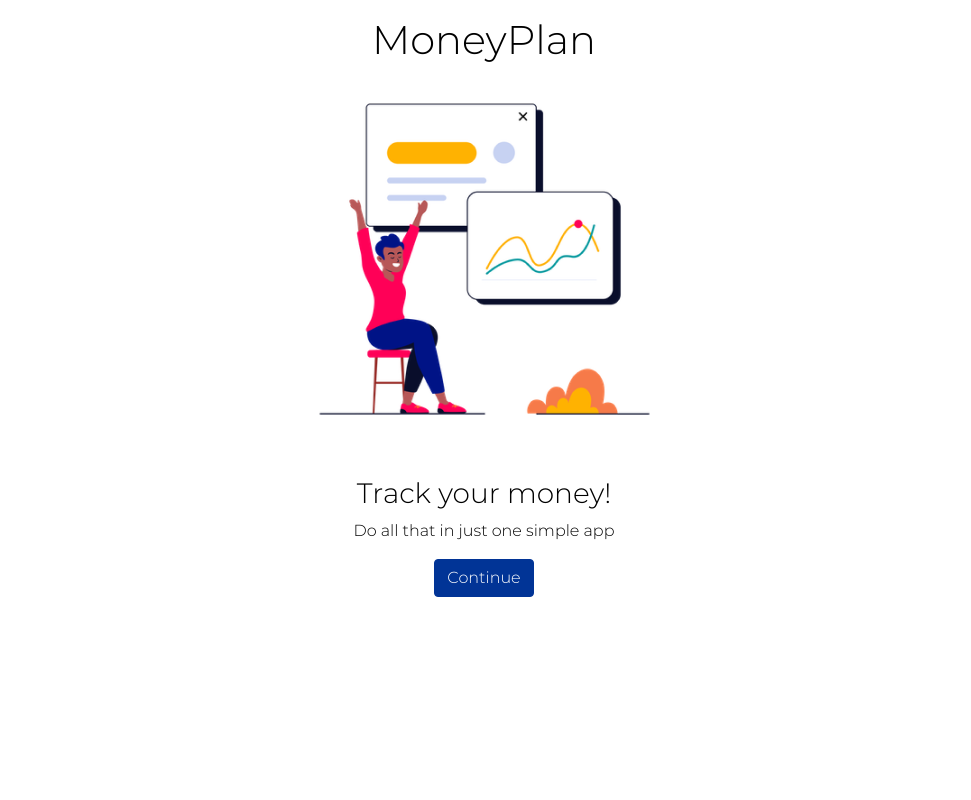
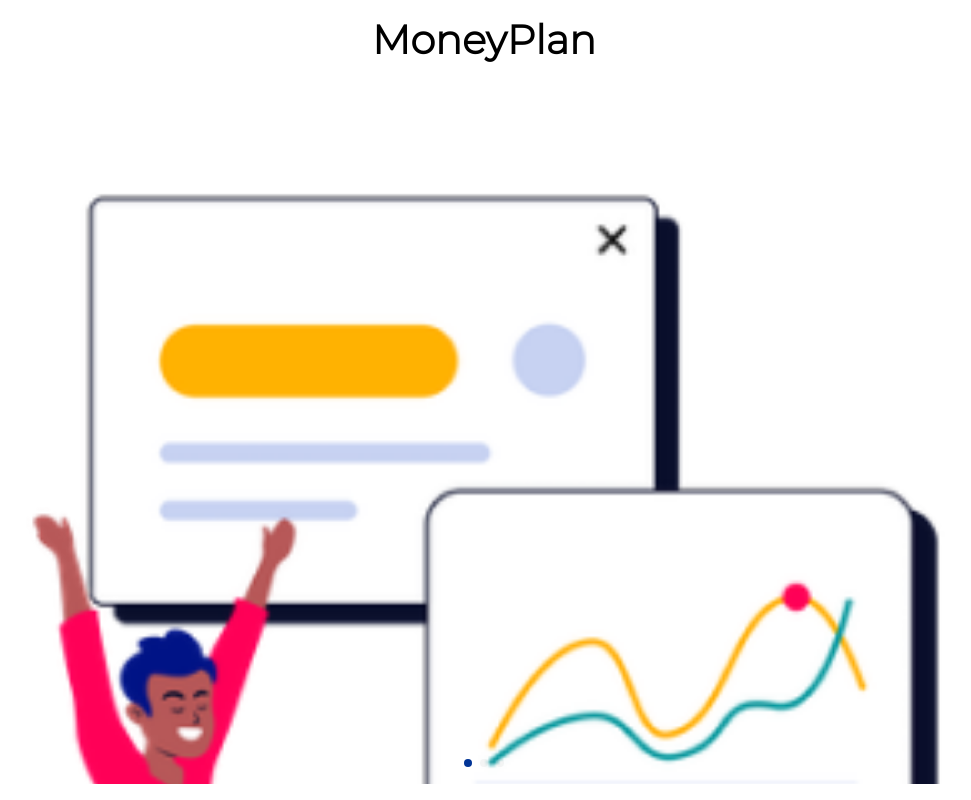
Before and after one commit to Moneyplan88/moneyplan, a React (Create React App) app: page /start in a window 1280 px wide. Shown: the whole page, without its empty margins (156-1127 px from the left). Built offline with nearby package versions, Linux system fonts and the light colour scheme.

Commit message:
Onboarding Enhancement

```diff
--- a/src/App.tsx
+++ b/src/App.tsx
@@ -24,13 +24,14 @@
 import Onboarding from './pages/Onboarding';
 import Login from './pages/Login';
 import Register from './pages/Register';
+import Welcome from './pages/Welcome';
 
 const App: React.FC = () => {
   return (
     <IonApp>
       <IonReactRouter>
           <IonRouterOutlet id="main">
-            <Route exact path='/start' component={Onboarding}/>
+            <Route exact path='/start' component={Welcome}/>
             <Route exact path='/login' component={Login}/>
             <Route exact path='/register' component={Register}/>
             <Redirect exact from='/' to='/start'/>
--- /dev/null
+++ b/src/pages/Welcome.css
@@ -0,0 +1,46 @@
+ion-slides {
+    height: 100%;
+}
+
+.swiper-slide {
+    display: block;
+}
+
+.swiper-slide h3 {
+    font-weight: bold;
+    margin-top: 2.8rem;
+}
+
+.swiper-slide p {
+    padding: 0 0;
+}
+
+.swiper-slide img {
+    max-height: 50%;
+    max-width: 80%;
+    margin: 60px 0 40px;
+    pointer-events: none;
+}
+
+b {
+    font-weight: 500;
+}
+
+p {
+    padding: 0 40px;
+    font-size: 14px;
+    line-height: 1.5;
+    color: var(--ion-color-step-600, #60646b);
+}
+
+p b {
+    color: var(--ion-text-color, #000000);
+}
+
+.img-onboarding {
+    height: 100vw !important;
+}
+
+.h1-onboarding {
+    font-weight: bold;
+}
--- /dev/null
+++ b/src/pages/Welcome.tsx
@@ -0,0 +1,58 @@
+import {IonButton, IonCol, IonContent, IonImg, IonPage, IonRouterLink, IonRow, IonSlide, IonSlides } from '@ionic/react';
+import React, { useRef, useState } from 'react';
+import p1 from './images/onboard-1.png';
+import p2 from './images/onboard-2.png';
+import p3 from './images/onboard-3.png';
+import style from './Onboarding.module.scss'
+import { Button, Row } from 'react-bootstrap';
+import './Welcome.css';
+
+const Welcome: React.FC = () => {
+  const slideOptionsRef = useRef<HTMLIonSlidesElement>(null);
+
+  const continueHandler = () => {
+    slideOptionsRef.current?.slideNext();
+  }
+
+  const slideOpts = {
+    initialSlide: 0,
+    speed: 400
+  };
+
+  return (
+    <IonPage>
+      <IonContent fullscreen className='ion-padding ion-text-center'>
+        <IonSlides pager={true} options={slideOpts} ref={slideOptionsRef}>
+          <IonSlide>
+            <h1 className="h1-onboarding">MoneyPlan</h1>
+            <IonImg src={p1} className="mb-5 img-onboarding" />
+            {/* <img src={p1} className="mt-3 mb-5"/> */}
+            <h3>Monitor your Money!</h3>
+            <p>Keep track of your money with ease</p>
+            <button onClick={continueHandler} className="btn btn-primary">Continue</button>
+          </IonSlide>
+          <IonSlide>
+            <h1 className="h1-onboarding">MoneyPlan</h1>
+            <IonImg src={p2} className="mb-5 img-onboarding" />
+            {/* <img src={p2} className="mt-3 mb-5"/> */}
+            <h3>Add, Change, or Remove</h3>
+            <p>Manage your transactions using single swipe</p>
+            <button onClick={continueHandler} className="btn btn-primary">Continue</button>
+          </IonSlide>
+          <IonSlide>
+            <h1 className="h1-onboarding">MoneyPlan</h1>
+            <IonImg src={p3} className="mb-5 img-onboarding" />
+            {/* <img src={p3} className="mt-3 mb-5"/> */}
+            <h3>On the Go!</h3>
+            <p>Do incredible things anywhere in the world</p>
+            <IonRouterLink routerLink="/login">
+              <button className="btn btn-primary">Get Started</button>
+            </IonRouterLink>
+          </IonSlide>
+        </IonSlides>
+      </IonContent>
+    </IonPage>
+  );
+};
+
+export default Welcome;
```
